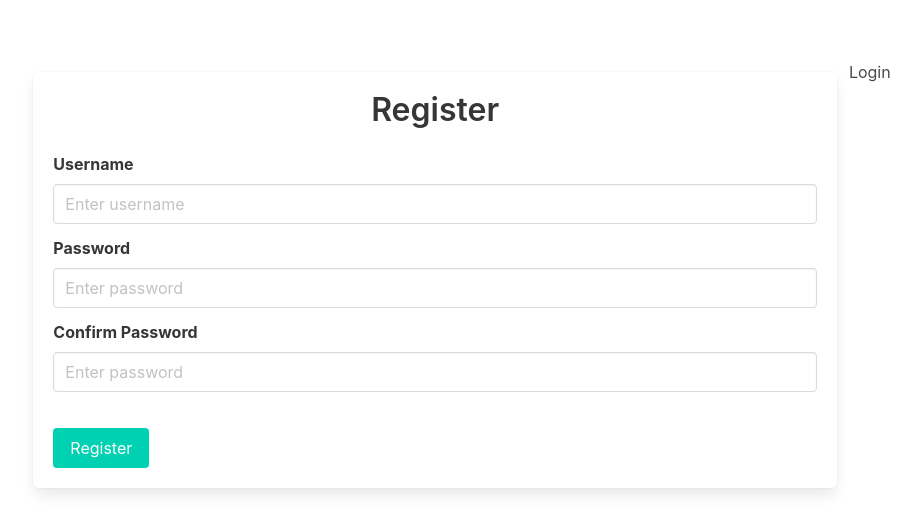
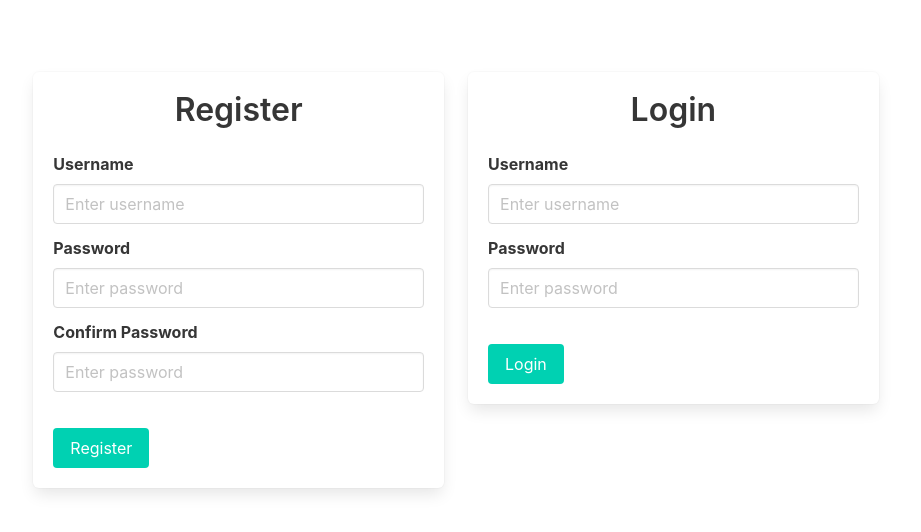
Before and after one commit to pavelino-is-working/fastapi-react, a React (Create React App) app in the folder frontend/: page / in a window 1280 px wide. Shown: the top 532 px of the page, without its empty margins (184-1105 px from the left). Built offline with nearby package versions, Linux system fonts and the light colour scheme; no server answers.

Commit message:
Done Login

```diff
--- a/frontend/src/App.jsx
+++ b/frontend/src/App.jsx
@@ -1,7 +1,8 @@
 import React, {useContext, useState, useEffect} from "react";
-import Register from "./components/Register"
-import Header from "./components/Header"
-import { UserContext } from "./context/UserContext"
+import Register from "./components/Register";
+import Header from "./components/Header";
+import Login from "./components/Login";
+import { UserContext } from "./context/UserContext";
 
 const App = () => {
   const [message, setMessage] = useState("");
@@ -34,7 +35,7 @@
     <div className="column m-5 is-two-thirds">
         { !token ?(
             <div className="columns">
-            <Register/> <p>Login</p>
+            <Register/> <Login />
             </div>
         ) : (
             <p>Calendar</p>
--- /dev/null
+++ b/frontend/src/components/Login.jsx
@@ -0,0 +1,79 @@
+import React, { useContext, useState } from "react";
+import {UserContext} from "../context/UserContext";
+import ErrorMessage from "./ErrorMessage";
+
+const Login = () =>{
+    const [username,setUsername] = useState("");
+    const [password,setPassword] = useState("");
+    const [errorMessage,setErrorMessage] = useState("");
+    const [, setToken] = useContext(UserContext);
+
+
+    const submitLogin = async () => {
+    const requestOptions = {
+            method: "POST",
+            headers: {"Content-Type": "application/x-www-form-urlencoded"},
+            body: JSON.stringify(
+            `grant_type=&username=${username}&password=${password}&scope=&client_id=&client_secret=`
+            ),
+        };
+        console.log(requestOptions)
+        const response = await fetch("/api/token", requestOptions);
+        const data = await response.json();
+
+        if(!response.ok){
+            setErrorMessage(data.detail);
+        } else {
+            setToken(data.access_token);
+        }
+    };
+
+    const handleSubmit = (e) => {
+    e.preventDefault();
+    submitLogin();
+
+    };
+    return(
+ <div className="column">
+            <form className="box" onSubmit={handleSubmit}>
+                <h1 className="title has-text-centered">Login</h1>
+                <div className="field">
+                    <label className="label">Username</label>
+                    <div className="control">
+                        <input
+                        type="text"
+                        placeholder="Enter username"
+                        value={username}
+                        onChange={ (e) => setUsername(e.target.value)}
+                        className="input"
+                        required
+                        />
+                    </div>
+                </div>
+
+                <div className="field">
+                    <label className="label">Password</label>
+                    <div className="control">
+                        <input
+                        type="password"
+                        placeholder="Enter password"
+                        value={password}
+                        onChange={ (e) => setPassword(e.target.value)}
+                        className="input"
+                        required
+                        />
+                    </div>
+                </div>
+                <ErrorMessage message={errorMessage}/>
+                <br />
+                <button className="button is-primary"
+                type="submit"
+                >
+                Login
+                </button>
+            </form>
+        </div>
+    );
+};
+
+export default Login;
```
Also changed, not shown: 1 other file (tests, documents, lock files or other folders).
